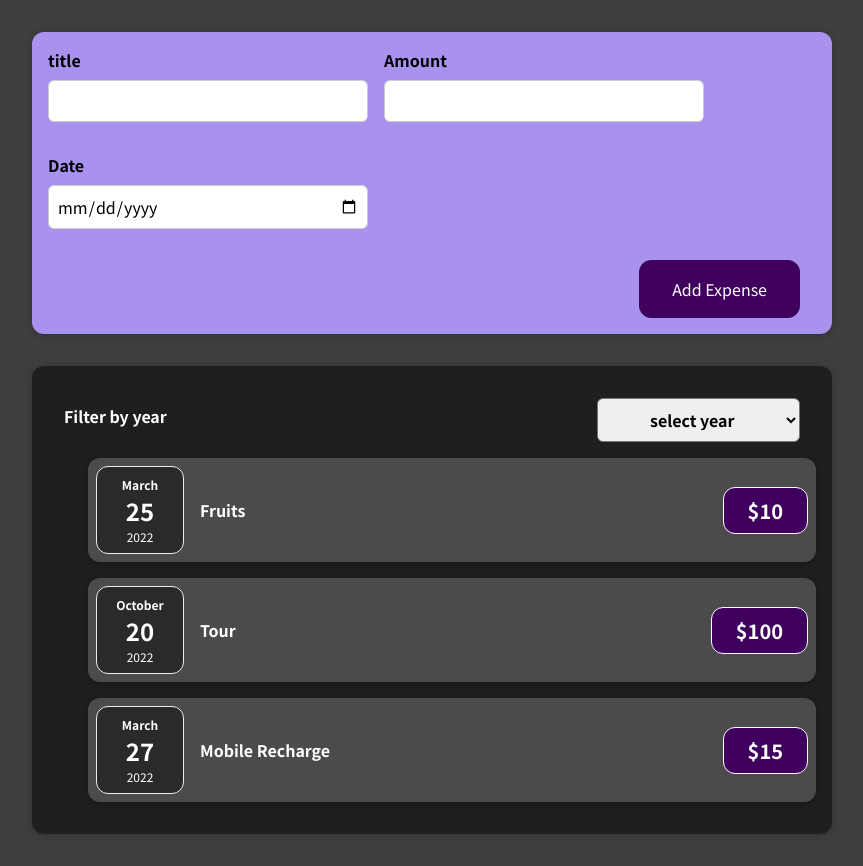
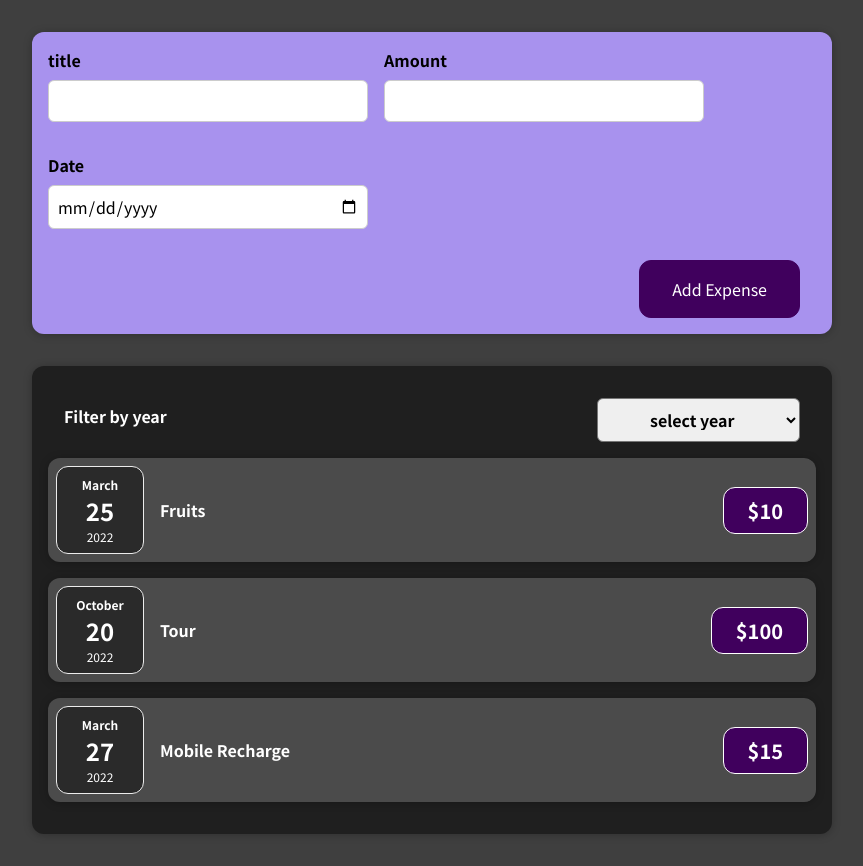
Before and after one commit to krishnaSarkar5/expense_tracker, a React (Create React App) app: page / in a window 1280 px wide. Shown: the whole page, without its empty margins (208-1071 px from the left). Built offline with nearby package versions, Linux system fonts and the light colour scheme.

Commit message:
some changes

```diff
--- a/src/components/expense/ExpenseList.jsx
+++ b/src/components/expense/ExpenseList.jsx
@@ -9,7 +9,7 @@ const ExpenseList = (props) => {
   }
 
   return (
-    <ul>
+    <ul className='expenses-list'>
         { props.items?.map((expense)=>
        <ExpenseItem
                 key={expense.id}
```
